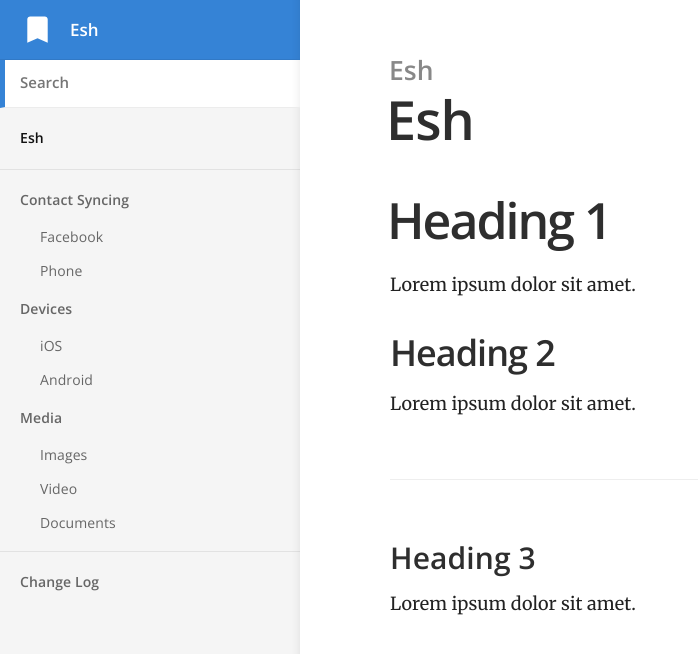
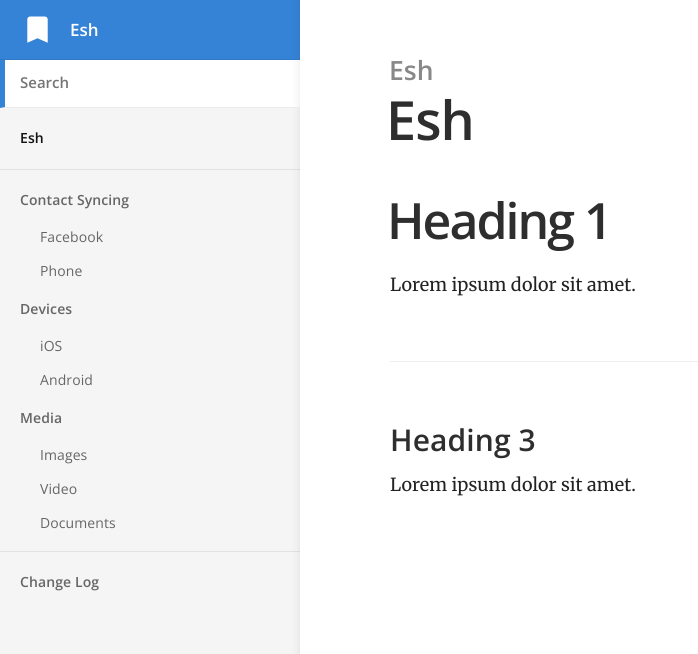
Before and after one commit to Zacbaron/Member_Overview, a Jekyll site: the page built from index.md, in a window 1280 px wide. Shown: the top 654 px of the page, without its empty margins (0-698 px from the left). Built offline with Jekyll 4.4.1, drawn with Linux system fonts in a browser that asks for light colours.

Commit message:
Updated 'index.md' via CloudCannon

```diff
--- a/index.md
+++ b/index.md
@@ -5,8 +5,7 @@ title: Esh
 # Heading 1
 Lorem ipsum dolor sit amet.
 
-## Heading 2
-Lorem ipsum dolor sit amet.
+
 
 ### Heading 3
 Lorem ipsum dolor sit amet.
```
